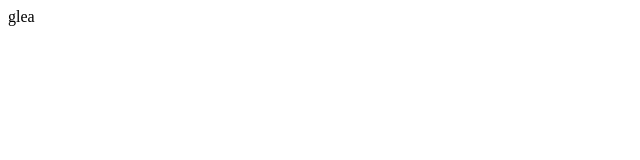
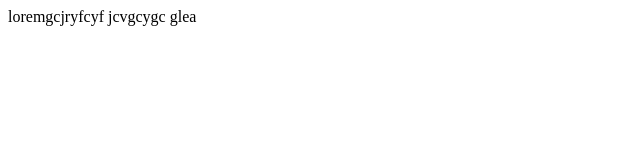
Before and after one commit to surajvast1/learnin_g_ithub, a plain HTML site: page index.html in a window 1280 px wide. Shown: the whole page, without its empty margins (0-640 px from the left). Drawn offline with Linux system fonts and the light colour scheme.

Commit message:
done_here

```diff
--- a/index.html
+++ b/index.html
@@ -7,5 +7,7 @@
     <title>Document</title>
 </head>
 <body>
+    loremgcjryfcyf
+    jcvgcygc
      </body>
 g</html>lea
```
